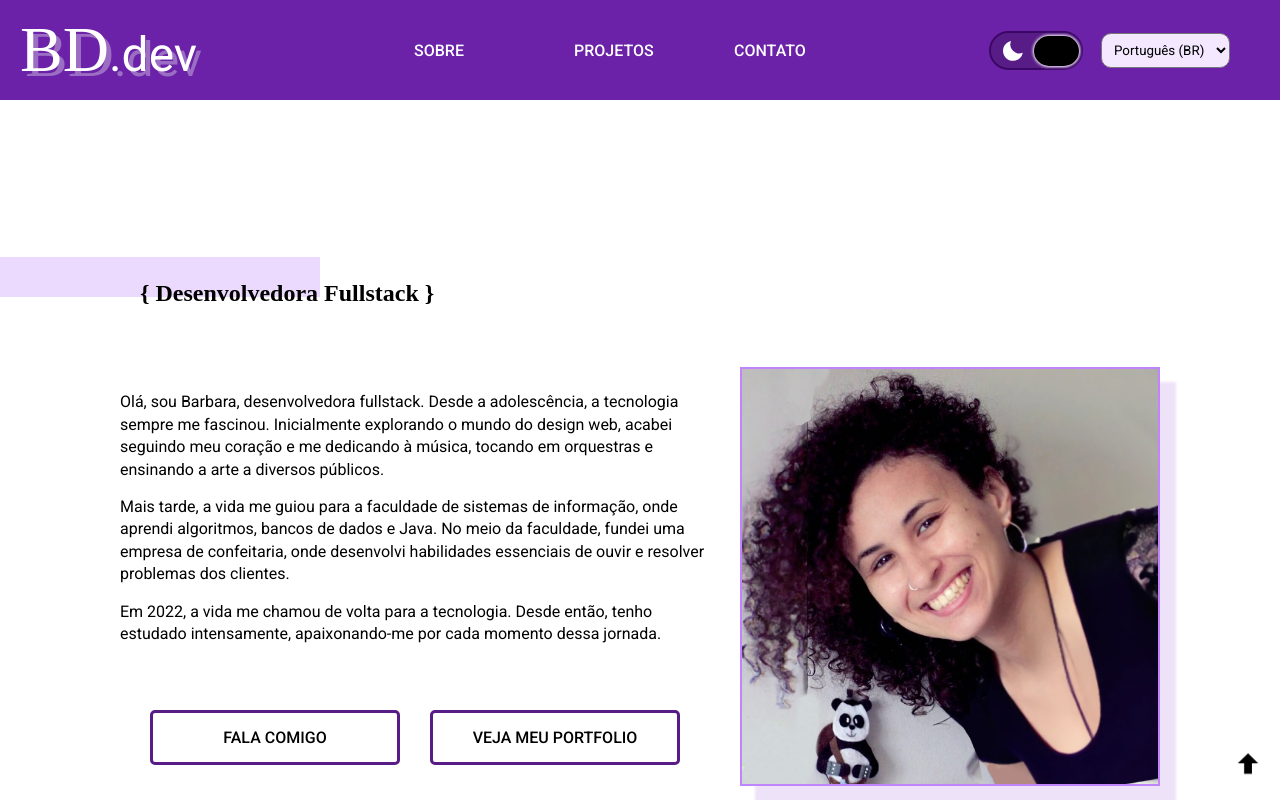
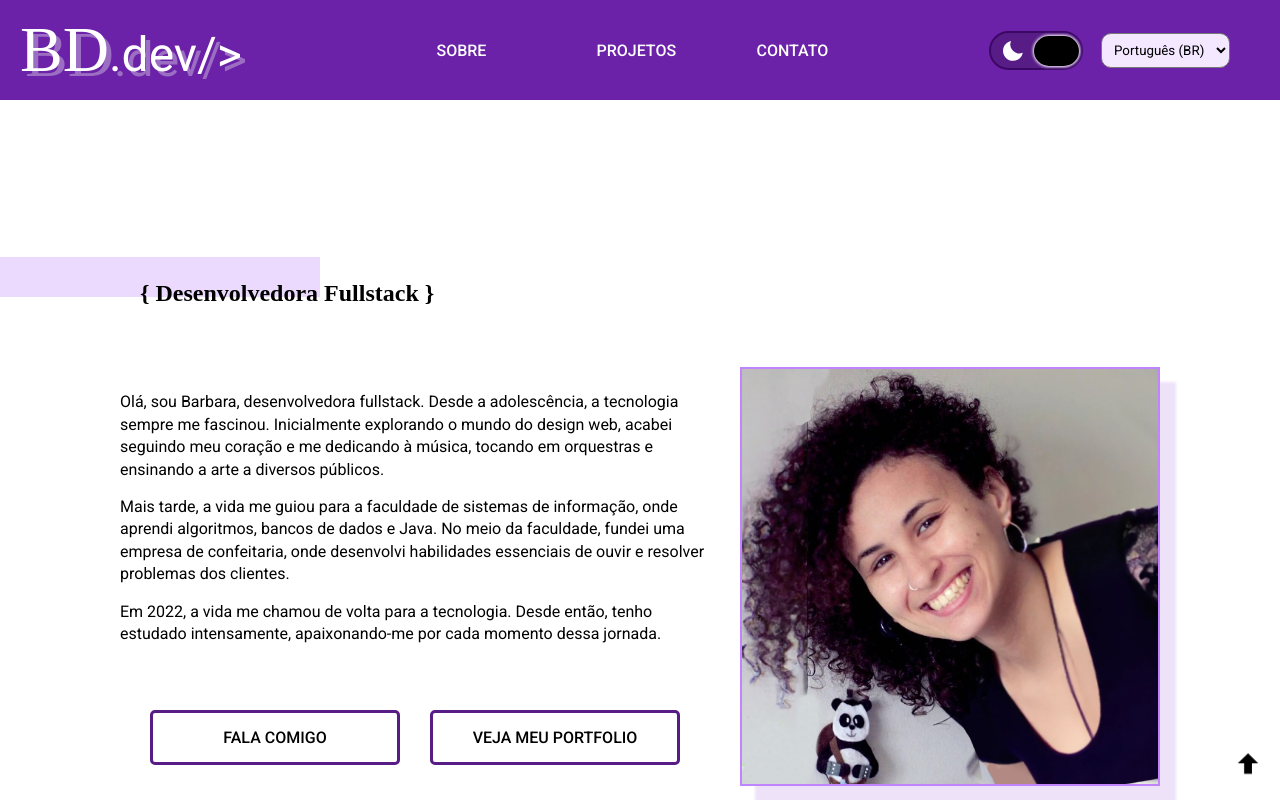
Before and after one commit to barbaradamasdev/portfolio, an Angular app: page / in a window 1280 px wide. Shown: the top 800 px of the page. Built offline with nearby package versions, Linux system fonts and the light colour scheme; a web font is replaced by a local one.

Commit message:
Include /> to name

```diff
--- a/src/app/components/header/header.component.html
+++ b/src/app/components/header/header.component.html
@@ -1,6 +1,6 @@
 <header>
   <div id="topo" class="header flex ">
-      <p class="nav-primary logo">BD<span>.dev</span></p>
+      <p class="nav-primary logo">BD<span>.dev/></span></p>
       <div id="close-menu" [ngClass]="{ 'change': isMenuOpen }" (click)="toggleMenu()"></div>
 
       <nav id="nav-secondary" class="nav-secondary flex" [ngClass]="{ 'change': isMenuOpen, 'isPcVersion': isPcVersion  }">
```
